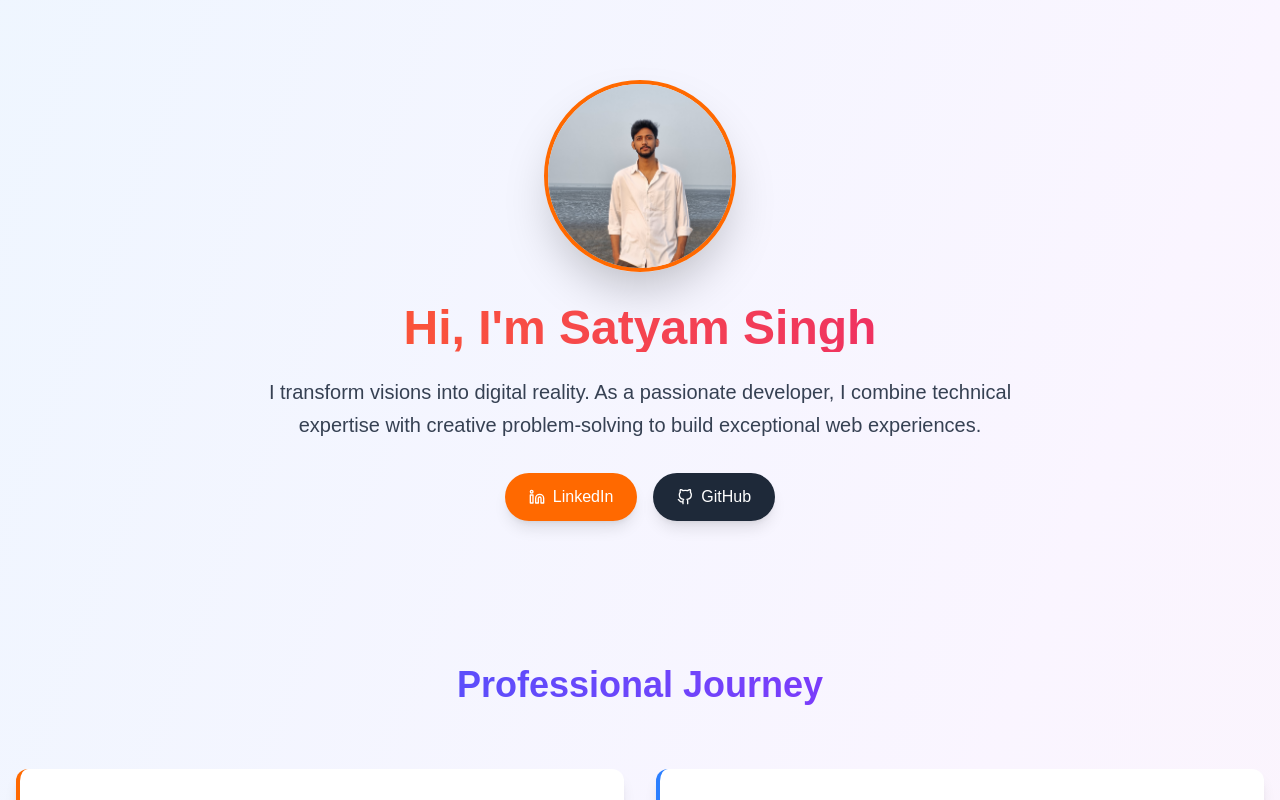
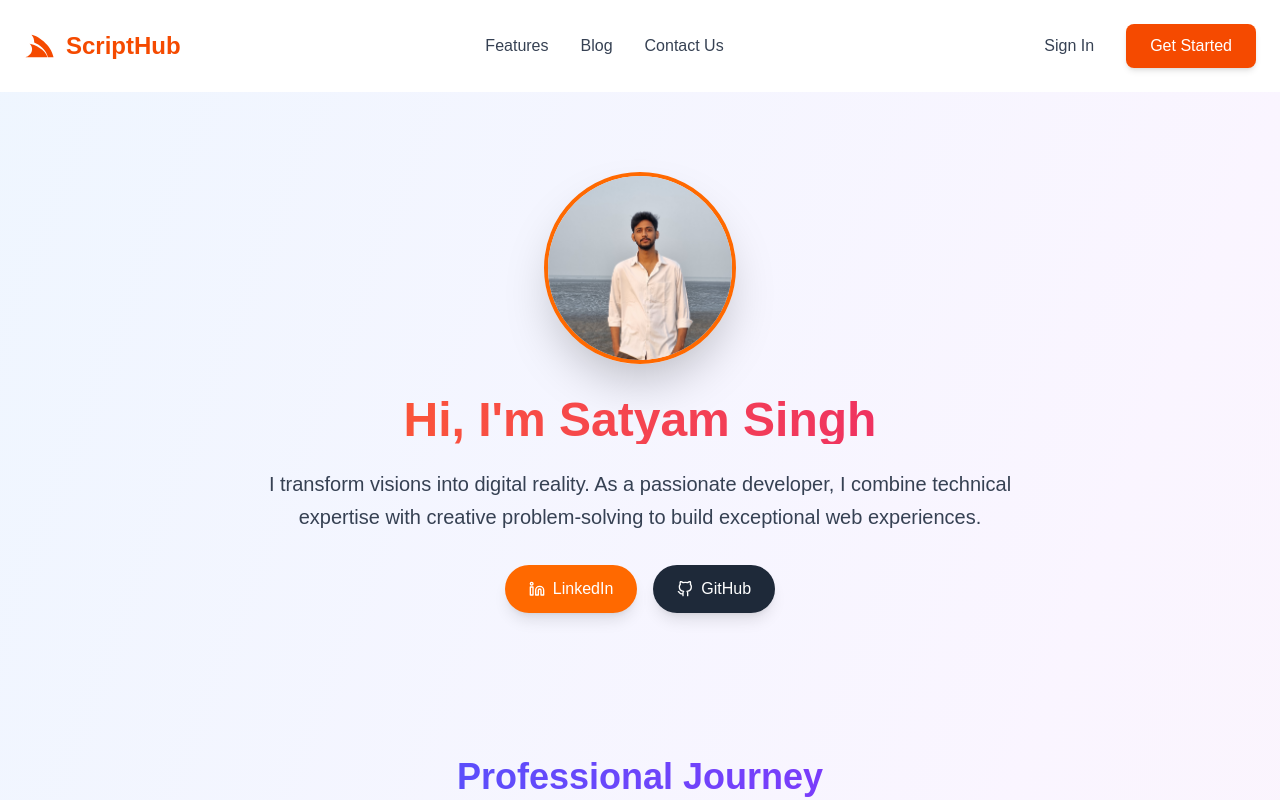
Before and after one commit to satyamgit1/SnowScripting, a Next.js app: page /About_us in a window 1280 px wide. Shown: the top 800 px of the page. Built offline with nearby package versions, Linux system fonts and the light colour scheme; no server answers.

Commit message:
about us added

```diff
--- a/pages/About_us.js
+++ b/pages/About_us.js
@@ -3,6 +3,7 @@ import Link from 'next/link';
 import Image from 'next/image';
 import { motion } from 'framer-motion';
 import { FiGithub, FiExternalLink, FiMail, FiLinkedin, FiTwitter } from 'react-icons/fi';
+import { FaServicestack } from 'react-icons/fa';
 
 // Animation variants
 const container = {
@@ -28,7 +29,33 @@ const hoverEffect = {
 export default function About() {
   return (
     <>
+     <nav className="relative px-6 py-6 flex justify-between items-center max-w-7xl mx-auto">
+        <motion.div
+          initial={{ opacity: 0, y: -20 }}
+          animate={{ opacity: 1, y: 0 }}
+          transition={{ duration: 0.5 }}
+          className="flex items-center space-x-3"
+        >
+          <FaServicestack className="text-3xl text-orange-600" />
+          <span className="text-2xl font-bold text-orange-600">ScriptHub</span>
+        </motion.div>
+        <div className="hidden md:flex items-center space-x-8">
+          <Link href="/features" className="text-gray-700 hover:text-orange-600 transition-colors">Features</Link>
+          <Link href="/blog" className="text-gray-700 hover:text-orange-600 transition-colors">Blog</Link>
+          <Link href="/contact" className="text-gray-700 hover:text-orange-600 transition-colors">Contact Us</Link>
+        </div>
+        <div className="flex items-center space-x-4">
+          <Link href="/auth" className="px-4 py-2 text-gray-700 hover:text-orange-600 transition-colors">Sign In</Link>
+          <Link
+            href="/auth"
+            className="px-6 py-2.5 bg-orange-600 text-white rounded-lg font-medium hover:bg-orange-700 transition-all shadow-md hover:shadow-orange-500/30"
+          >
+            Get Started
+          </Link>
+        </div>
+      </nav>
       <Head>
+
         <title>About Us | ScriptHub</title>
         <meta name="description" content="About Satyam Singh - ServiceNow Developer, Full Stack Developer, and Web Development Projects" />
         <link rel="icon" href="/favicon.ico" />
```
